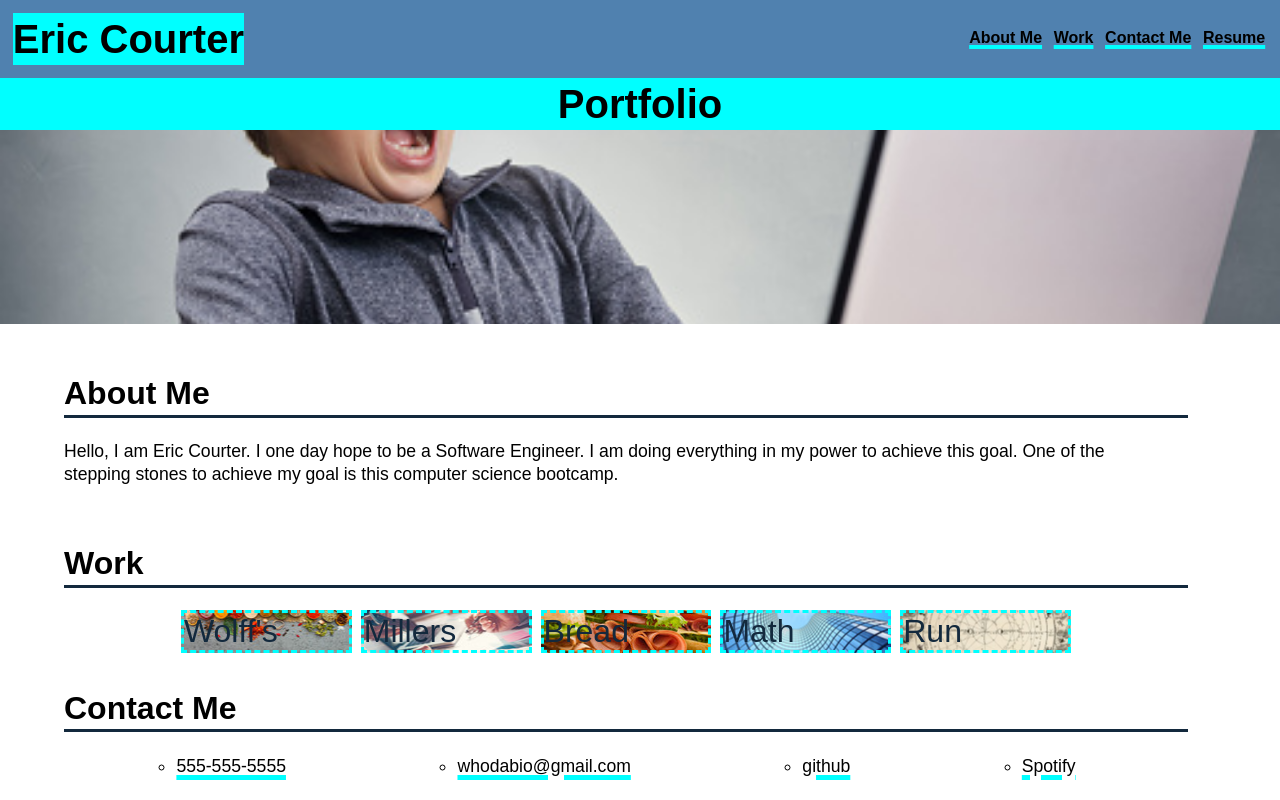
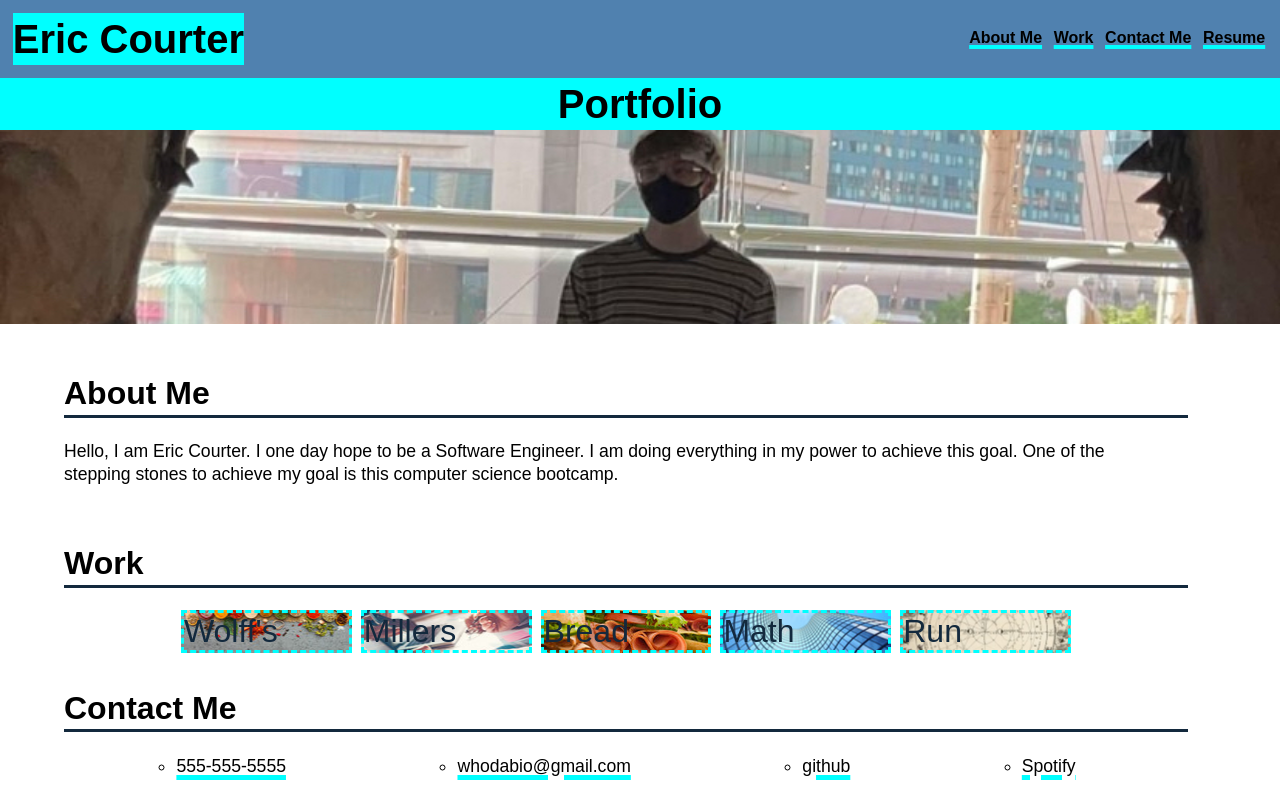
Before and after one commit to Amob7/Portfolio, a plain HTML site: page index.html in a window 1280 px wide. Drawn offline with Linux system fonts and the light colour scheme.

Commit message:
fixed images

```diff
--- a/assets/style.css
+++ b/assets/style.css
@@ -72,7 +72,7 @@ main {
   height: 800px;
   width: 100%;
   margin-bottom: 15px;
-  background-image: url(./images/TinyEric.jpg);
+  background-image: url(./images/Eric.jpg);
   background-size: cover;
   background-position: center;
 }
```
Also changed, not shown: assets/images/Eric.jpg (added), assets/images/TinyEric.jpg (deleted).
